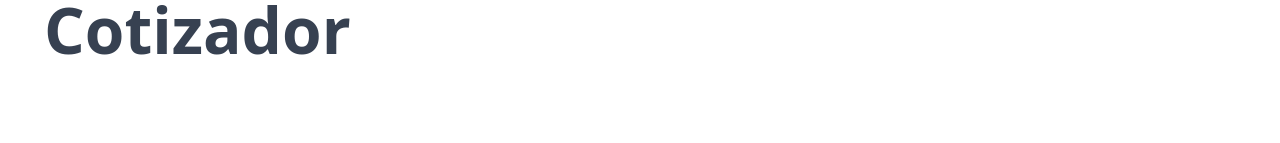
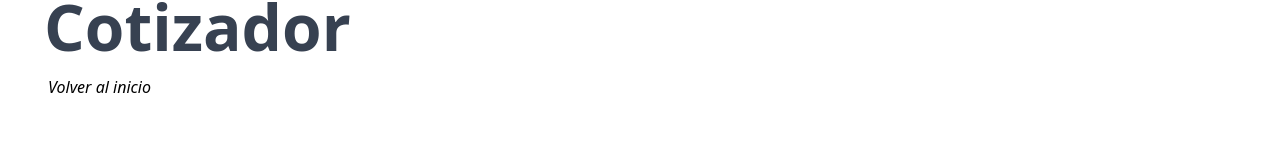
Before and after one commit to Gasppo/ra_ga_exe-next, a Next.js app: page /fichaTecnicaForm in a window 1280 px wide. Shown: the part 197-340 px from the top of the page. Built offline with nearby package versions, Linux system fonts and the light colour scheme; no server answers; the database is empty; sample sign-in values are in the browser's storage.

Commit message:
Agrego Boton 'volver a inicio' en fichaTecnicaForm que faltaba

```diff
--- a/src/pages/fichaTecnicaForm.tsx
+++ b/src/pages/fichaTecnicaForm.tsx
@@ -97,7 +97,7 @@
                     <div>
                         <LoadingIndicator show={isFetchingClothes || isFetchingComplexity || isUploadingFiless || isCreatingOrder}>
                             <div className="container mx-auto flex flex-col justify-evenly min-h-[80vh] md:min-h-screen p-4 md:p-0 lg:p-4 bg-white mt-20 rounded-none md:rounded-3xl shadow-2xl">
-                                <PageTitle title="Cotizador" />
+                                <PageTitle title="Cotizador" hasBack />
                                 <PriceCheckerSteps step={step} steps={steps} price={price} isStepOptional={isStepOptional} />
                                 <ErrorAlerter />
                                 <HookForm defaultValues={{ ...fichaTecnicaVaciaForm, user: sessionData?.user }} onSubmit={handleFormSubmit}>
```
